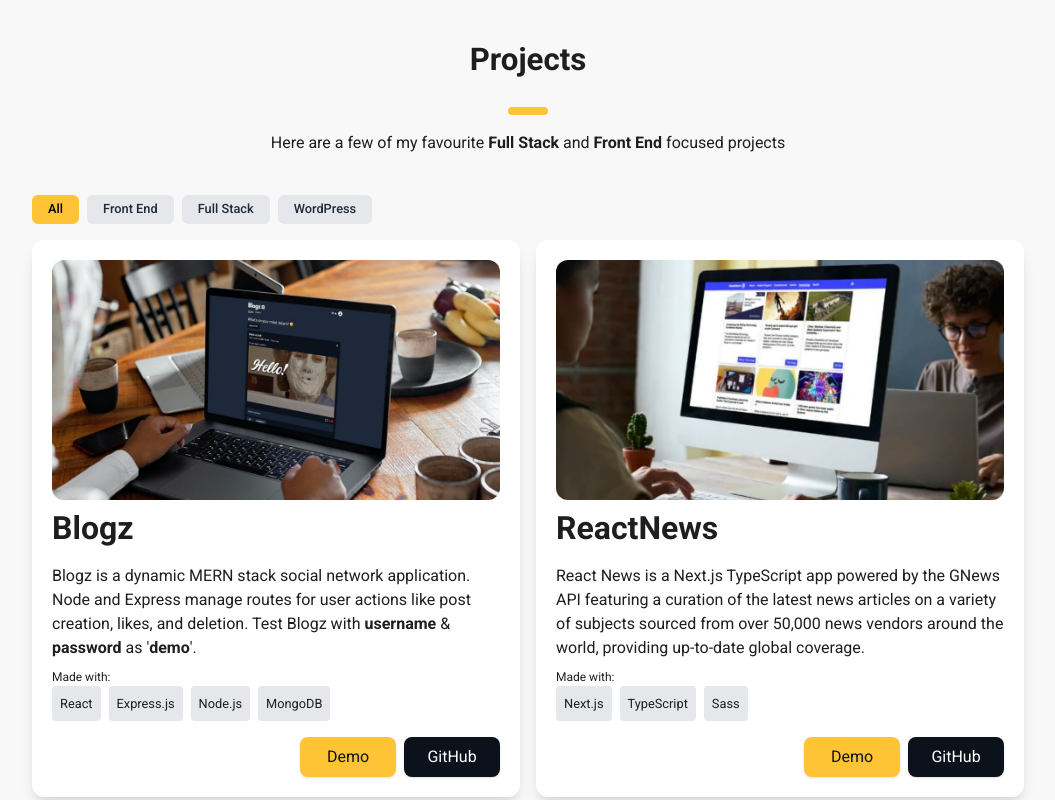
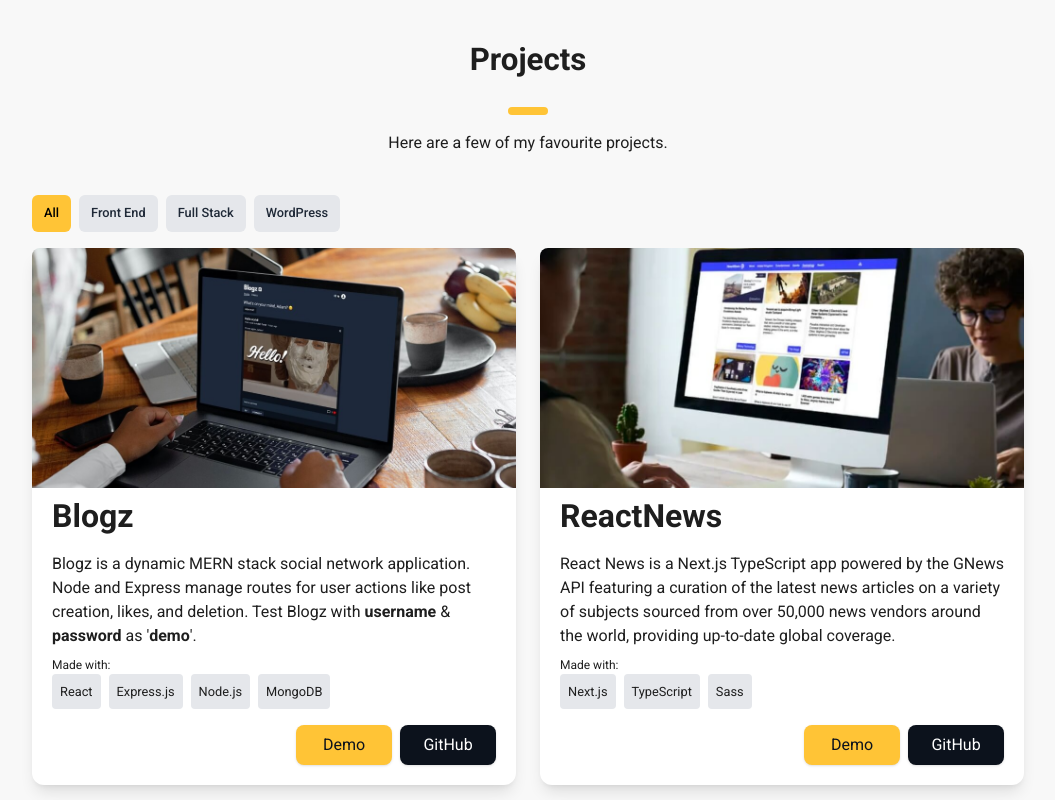
Before and after one commit to adamrichardturner/portfolio-2023, a Next.js app: page / in a window 1280 px wide. Shown: the part 820-1620 px from the top of the page, without its empty margins (112-1167 px from the left). Built offline with nearby package versions, Linux system fonts and the light colour scheme.

Commit message:
Edited style of image in project cards and other minor adjustments

```diff
--- a/components/PortfolioTabs/PortfolioTabs.tsx
+++ b/components/PortfolioTabs/PortfolioTabs.tsx
@@ -1,6 +1,4 @@
 import { useState } from 'react'
-import { Swiper, SwiperSlide } from 'swiper/react'
-import 'swiper/css'
 import dynamic from 'next/dynamic'
 import { IProject } from './IProject'
 import projectsData from '../../util/projectsData.json'
@@ -26,12 +24,12 @@ export default function PortfolioTabs() {
   return (
     <div>
       {/* Desktop Tabs */}
-      <div className="flex p-4 pl-0 space-x-2">
+      <div className="flex py-4 pl-0 space-x-2">
         {tabs.map((tab) => (
           <button
             key={tab}
             onClick={() => setActiveTab(tab)}
-            className={`px-4 py-2 text-xxs xs:text-sm leading-none font-medium rounded-md focus:outline-none ${
+            className={`px-3 py-3 text-xxs xs:text-sm leading-none font-medium rounded-md focus:outline-none ${
               activeTab === tab
                 ? 'bg-secondary text-black'
                 : 'bg-gray-200 text-gray-800'
@@ -43,7 +41,7 @@ export default function PortfolioTabs() {
       </div>
 
       {/* Projects Display */}
-      <div className="grid grid-cols-1 lg:grid-cols-2 gap-4">
+      <div className="grid grid-cols-1 lg:grid-cols-2 gap-6">
         {filteredProjects.map((project) => (
           <ProjectComponentWithNoSSR key={project.id} project={project} />
         ))}
--- a/components/ProjectComponent/ProjectComponent.tsx
+++ b/components/ProjectComponent/ProjectComponent.tsx
@@ -31,20 +31,21 @@ const ProjectComponent: FC<ProjectComponentProps> = ({ project }) => {
       initial={{ opacity: 0 }}
       animate={{ opacity: 1 }}
       exit={{ opacity: 0 }}
-      className="p-5 bg-white rounded-xl shadow-lg h-max"
+      className="bg-white rounded-xl shadow-lg h-max"
     >
       {/* Project Image */}
       <a href={project.demoLink} target="_blank" rel="noreferrer">
-        <div className="rounded-xl hover:shadow-xl hover:transition-shadow relative h-60">
+        <div className="rounded-t-xl hover:shadow-xl hover:transition-shadow relative h-60">
           <Image
             src={project.imagePath}
             fill
             alt={project.altTag}
             sizes={'100%'}
-            className="rounded-xl object-cover"
+            className="rounded-t-lg object-cover"
           />
         </div>
       </a>
+      <div className="px-5 pb-5">
         {/* Project Title */}
         <a href={project.demoLink} target="_blank" rel="noreferrer">
           <h3 className="text-lg font-bold leading-none pt-3 pb-5">
@@ -73,7 +74,11 @@ const ProjectComponent: FC<ProjectComponentProps> = ({ project }) => {
         <div className="flex justify-end items-center">
           {/* Conditional rendering for Live Demo link */}
           {project.demoLink && (
-          <a href={project.demoLink} target="_blank" rel="noopener noreferrer">
+            <a
+              href={project.demoLink}
+              target="_blank"
+              rel="noopener noreferrer"
+            >
               <div className="bg-secondary hover:shadow-lg transition-shadow text-center ease-in-out w-24 px-4 shadow py-2 rounded-lg font-normal text-base text-primary mr-2">
                 Demo
               </div>
@@ -93,6 +98,7 @@ const ProjectComponent: FC<ProjectComponentProps> = ({ project }) => {
             </a>
           )}
         </div>
+      </div>
     </motion.div>
   )
 }
--- a/components/Projects/Projects.tsx
+++ b/components/Projects/Projects.tsx
@@ -16,9 +16,7 @@ const Projects: FC<{}> = () => {
           </h2>
           <div className="bg-secondary py-1 px-5 rounded-xl"></div>
           <p className="mt-4 text-center pb-6">
-            Here are a few of my favourite{' '}
-            <span className="font-bold">Full Stack</span> and{' '}
-            <span className="font-bold">Front End</span> focused projects
+            Here are a few of my favourite projects.
           </p>
         </div>
         {/* PortfolioTabs component to dynamically display projects */}
--- a/package.json
+++ b/package.json
@@ -26,7 +26,6 @@
     "react-dom": "18.2.0",
     "react-scroll": "^1.8.9",
     "react-youtube": "^10.1.0",
-    "swiper": "^11.0.3",
     "tailwindcss": "3.3.3",
     "typescript": "5.1.6"
   },
```
Also changed, not shown: 1 other file (tests, documents, lock files or other folders). Lines whose indentation alone changed are shown as unchanged.
